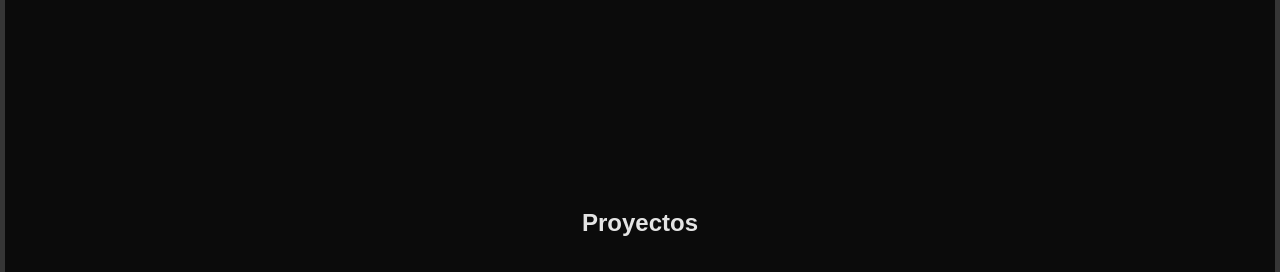
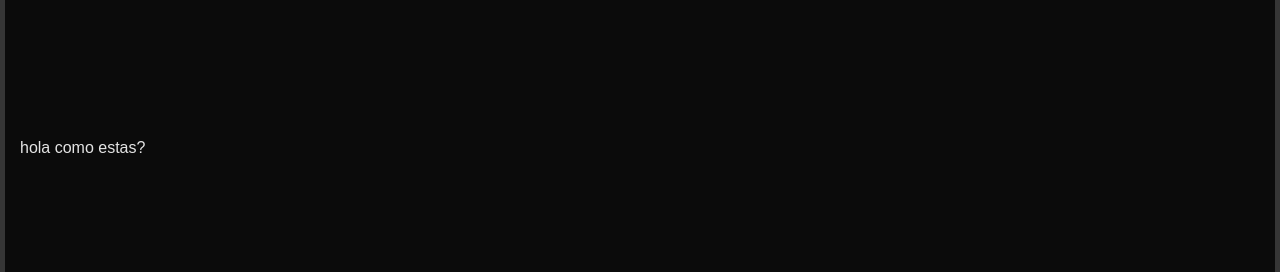
Before and after one commit to mmigueles/portafolio.mmigueles, a plain HTML site: page index.html in a window 1280 px wide. Shown: the part 1020-1292 px from the top of the page. Drawn offline with Linux system fonts and the light colour scheme; files whose address does not match are found by name.

Commit message:
Add files via upload

```diff
--- a/index.html
+++ b/index.html
@@ -41,7 +41,7 @@
                 <img class="icono"src="file:///C:/Users/MMIGUELES/Desktop/Portafolio/imagenes/icons8-reaccionar-nativo.svg" alt="">
         </div>
     </section>
-
+    <div>hola como estas?</div>
     <section class="proyectos">
         <div class="contenedor-proyectos">
             <h2>Proyectos</h2><br>
```
